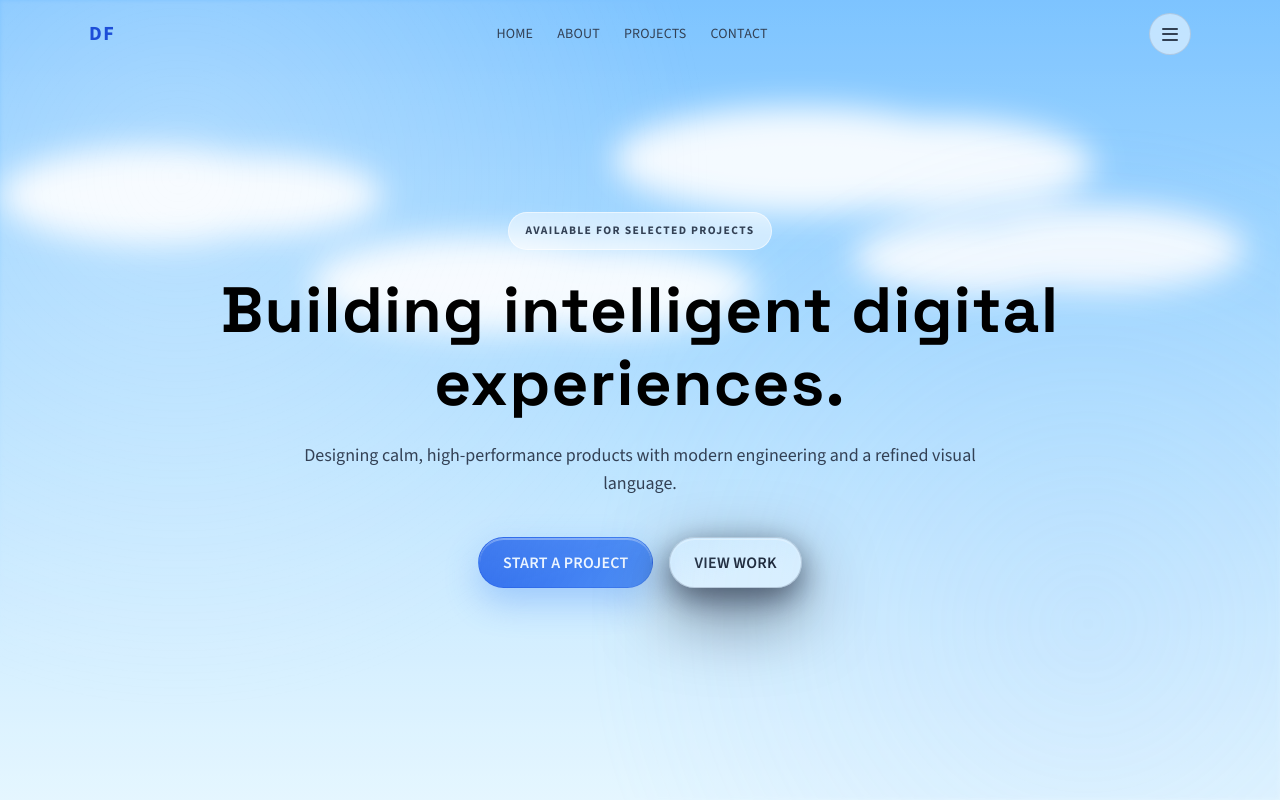
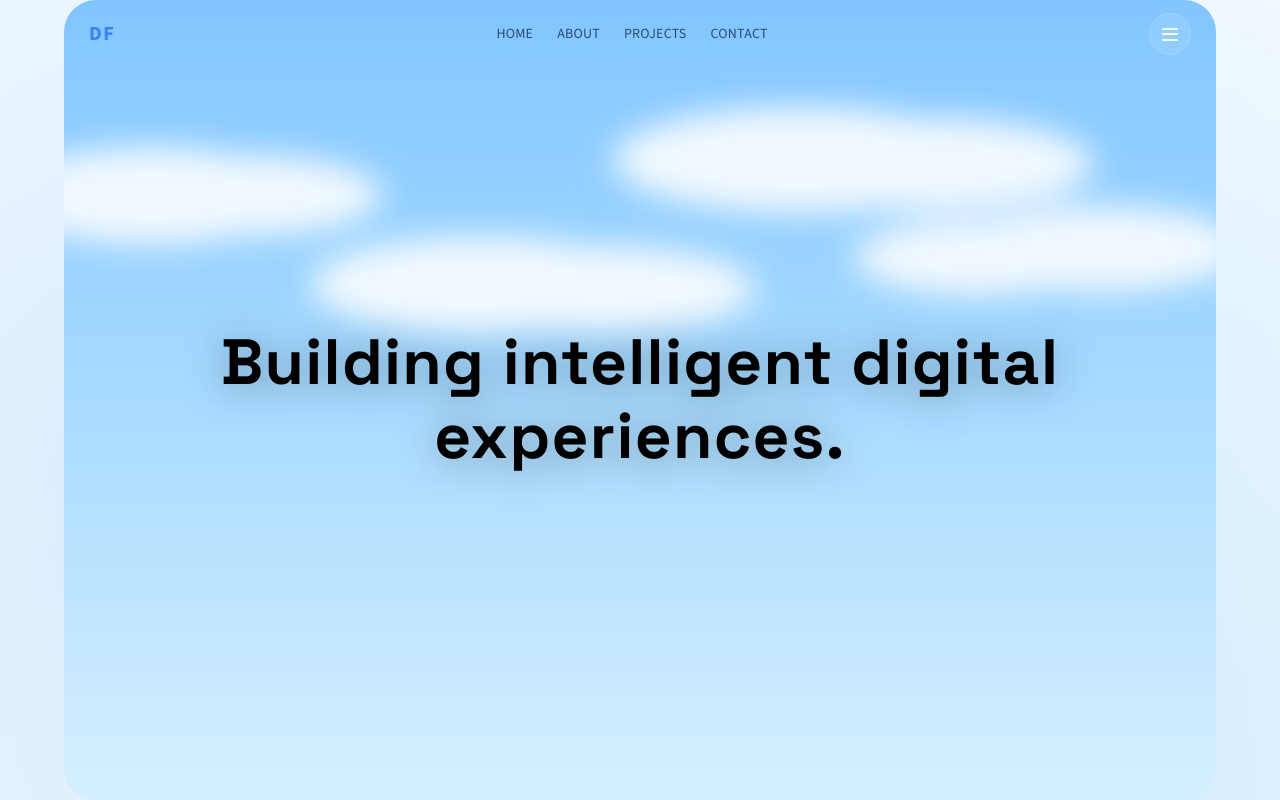
Before and after one commit to mondirdf/Portf, a React (Vite) app: page / in a window 1280 px wide. Shown: the top 800 px of the page. Built offline with nearby package versions, Linux system fonts and the light colour scheme.

Commit message:
Revert "Refine hero with exact sky background and premium light-mode styling"

```diff
--- a/src/App.jsx
+++ b/src/App.jsx
@@ -130,12 +130,12 @@ function Navbar() {
         transition={{ duration: 0.38, ease: [0.22, 1, 0.36, 1] }}
         className="mx-auto flex w-[88%] max-w-6xl items-center justify-between px-4 py-2.5 md:w-[90%] md:px-6 md:py-3"
       >
-        <a href="#home" className="text-xl font-extrabold tracking-[0.08em] text-[#1d4ed8]">DF</a>
+        <a href="#home" className="text-xl font-extrabold tracking-[0.08em] text-[#3B82F6]">DF</a>
 
-        <ul className="hidden gap-6 text-sm font-medium uppercase tracking-[var(--tracking-button)] text-slate-700 md:flex">
+        <ul className="hidden gap-6 text-sm font-medium uppercase tracking-[var(--tracking-button)] text-[var(--color-text-secondary)] md:flex">
           {navLinks.map((item) => (
             <li key={item}>
-              <a href={`#${item.toLowerCase()}`} className="motion-hover-lift transition-colors hover:text-[#1d4ed8]">
+              <a href={`#${item.toLowerCase()}`} className="motion-hover-lift transition-colors hover:text-[#3B82F6]">
                 {item}
               </a>
             </li>
@@ -156,25 +156,11 @@ function Navbar() {
 
 function Hero() {
   return (
-    <section id="home" className="hero-bg relative min-h-[100svh] overflow-hidden motion-section-transition">
-      <div className="hero-overlay" aria-hidden="true" />
-      <div className="hero-lights" aria-hidden="true" />
-      <motion.div
-        initial="hidden"
-        whileInView="visible"
-        viewport={{ once: true }}
-        variants={sectionFadeUp}
-        className="section-shell relative z-10 mx-auto flex min-h-[100svh] w-full max-w-6xl flex-col items-center justify-center text-center motion-enter-fade-up"
-      >
-        <span className="hero-badge mb-6">Available for selected projects</span>
-        <h1 className="text-display text-[var(--color-hero-heading)]">Building intelligent digital experiences.</h1>
-        <p className="mt-5 max-w-2xl text-base text-slate-700 md:text-lg">
-          Designing calm, high-performance products with modern engineering and a refined visual language.
-        </p>
-        <div className="mt-10 flex flex-wrap justify-center gap-4">
-          <GlassButton className="hero-cta-primary">Start a Project</GlassButton>
-          <GlassButton variant="secondary" className="hero-cta-secondary">View Work</GlassButton>
-        </div>
+    <section id="home" className="hero-bg section-shell mx-auto grid min-h-screen max-w-6xl items-center motion-section-transition">
+      <motion.div initial="hidden" whileInView="visible" viewport={{ once: true }} variants={sectionFadeUp} className="w-full text-center motion-enter-fade-up">
+        <h1 className="text-display text-[var(--color-hero-heading)] drop-shadow-[0_4px_20px_rgba(0,0,0,0.35)]">
+          Building intelligent digital experiences.
+        </h1>
       </motion.div>
     </section>
   );
--- a/src/styles.css
+++ b/src/styles.css
@@ -141,9 +141,9 @@ body {
 
 .glass-nav--scrolled {
   margin-top: 0.35rem;
-  border-color: rgba(255, 255, 255, 0.48);
-  background: rgba(255, 255, 255, 0.45);
-  box-shadow: 0 12px 32px rgba(15, 23, 42, 0.1), 0 0 22px rgba(59, 130, 246, 0.12);
+  border-color: rgba(255, 255, 255, 0.12);
+  background: rgba(255, 255, 255, 0.08);
+  box-shadow: 0 12px 32px rgba(15, 23, 42, 0.24), 0 0 22px rgba(59, 130, 246, 0.2);
   backdrop-filter: blur(20px);
   border-radius: 9999px;
 }
@@ -155,8 +155,8 @@ body {
   width: 2.65rem;
   height: 2.65rem;
   border-radius: 9999px;
-  border: 1px solid rgba(148, 163, 184, 0.4);
-  background: rgba(255, 255, 255, 0.52);
+  border: 1px solid rgba(255, 255, 255, 0.12);
+  background: rgba(255, 255, 255, 0.1);
   backdrop-filter: blur(16px);
   transition: box-shadow var(--motion-duration-micro) var(--motion-ease-natural), border-color var(--motion-duration-micro) var(--motion-ease-natural), transform var(--motion-duration-micro) var(--motion-ease-natural);
 }
@@ -174,7 +174,7 @@ body {
   width: 1rem;
   height: 2px;
   border-radius: 9999px;
-  background: rgba(30, 41, 59, 0.88);
+  background: rgba(255, 255, 255, 0.92);
   content: '';
 }
 
@@ -220,56 +220,9 @@ body {
 .glass-input::placeholder { color: var(--color-text-caption); }
 .social-dot { @apply px-3 py-2; border-radius: var(--radius-md); border: 1px solid var(--color-border-hairline); background: var(--surface-glass-mid); font-size: var(--font-size-caption); font-weight: var(--font-weight-semibold); backdrop-filter: blur(var(--blur-low)); }
 
-.hero-bg {
-  background-image: url('/blue-sky.svg');
-  background-size: cover;
-  background-position: center 62%;
-  background-repeat: no-repeat;
-}
+.hero-bg { background-image: linear-gradient(var(--surface-hero-overlay-start), var(--surface-hero-overlay-end)), url('/blue-sky.svg'); background-size: cover; background-position: center; background-repeat: no-repeat; border-radius: var(--radius-2xl); }
 
-.hero-overlay {
-  position: absolute;
-  inset: 0;
-  background: linear-gradient(to bottom, rgba(255, 255, 255, 0.15), rgba(255, 255, 255, 0.45));
-}
-
-.hero-lights {
-  position: absolute;
-  inset: 0;
-  pointer-events: none;
-  background:
-    radial-gradient(circle at 14% 22%, rgba(255, 255, 255, 0.28), transparent 42%),
-    radial-gradient(circle at 85% 78%, rgba(147, 197, 253, 0.18), transparent 40%);
-  filter: blur(2px);
-}
-
-.hero-badge {
-  border-radius: 9999px;
-  border: 1px solid rgba(255, 255, 255, 0.55);
-  background: rgba(255, 255, 255, 0.5);
-  color: #334155;
-  backdrop-filter: blur(16px);
-  padding: 0.55rem 1rem;
-  font-size: 0.72rem;
-  font-weight: 700;
-  letter-spacing: 0.12em;
-  text-transform: uppercase;
-}
-
-.hero-cta-primary {
-  border-radius: 9999px;
-  background: linear-gradient(120deg, rgba(37, 99, 235, 0.95), rgba(59, 130, 246, 0.85));
-  box-shadow: 0 14px 35px rgba(59, 130, 246, 0.33), inset 0 1px 0 rgba(255, 255, 255, 0.35);
-  color: #eff6ff;
-}
-
-.hero-cta-secondary {
-  border-radius: 9999px;
-  border-color: rgba(148, 163, 184, 0.5);
-  background: rgba(255, 255, 255, 0.3);
-  color: #1e293b;
-  backdrop-filter: blur(18px);
-}
+:root[data-theme='dark'] .hero-bg { background-image: linear-gradient(var(--surface-hero-overlay-start), var(--surface-hero-overlay-end)), url('/night-sky-stars.svg'); }
 
 .motion-enter-fade-up,.motion-enter-scale-in,.motion-enter-slide,.motion-section-transition,.motion-hover-lift,.motion-hover-glow,.motion-hover-parallax { will-change: transform, opacity; }
 .motion-section-transition { transition: transform var(--motion-duration-section) var(--motion-ease-natural), opacity var(--motion-duration-section) var(--motion-ease-natural); }
```
